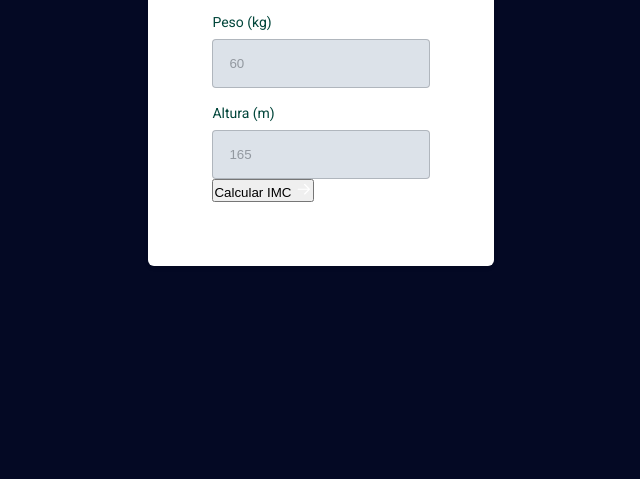
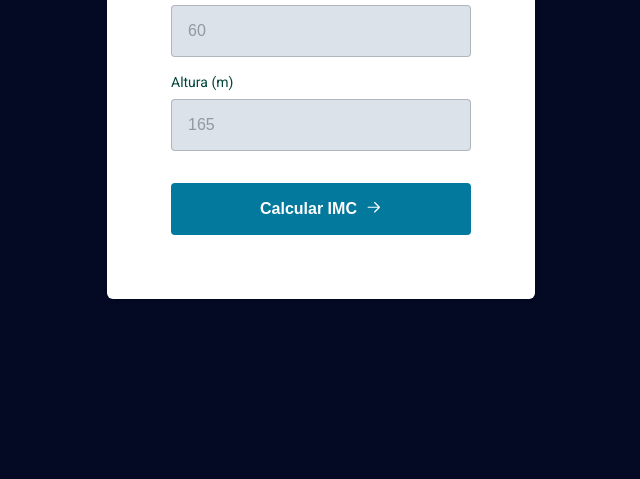
Before and after one commit to Czar1347/explorer-imc, a plain HTML site: page index.html in a window 1280 px wide. Shown: the part 321-800 px from the top of the page, without its empty margins (319-959 px from the left). Drawn offline with Linux system fonts and the light colour scheme.

Commit message:
Finalizando estilos do formulário

```diff
--- a/styles.css
+++ b/styles.css
@@ -16,15 +16,19 @@
     --tt-placeholder: rgba(73, 80, 87, 0.5);
     --tt-button: #fff;
     --bg-button: #02799d;
+    --bg-button-hover: #01475c;
     --bg-error: #f03e3e;
     --tt-error: #fff;
 }
 body{
     background-color: #040924;
+    font-family: "Roboto", sans-serif;
+}
+body,input, button{
     font-size: 1.6rem;
 
-    font-family: "Roboto", sans-serif;
 }
+
 .container{
     display: grid;
     height: 100vh;
@@ -45,6 +49,10 @@ body{
     font-size: 3.2rem;
     line-height: 4rem;
 }
+form{
+    width: 30rem;
+}
+
 form h1{
     margin-bottom: 3.2rem
 }
@@ -74,3 +82,28 @@ form input::placeholder{
 .input-wrapper + .input-wrapper{
     margin-top: 1.6rem;
 }
+
+button{
+    margin-top: 3.2rem;
+    padding: 1.6rem;
+    width: 100%;
+    border: none;
+    background-color: var(--bg-button);
+    color: var(--tt-button);
+    display: flex;
+    justify-content: center;
+    align-content: center;
+    gap: 0.8rem;
+    border-radius: .4rem;
+    font-weight: bold;
+    font-size: 1.6rem;
+    line-height: 2rem;
+
+    cursor: pointer;
+
+    transition: background .3s;
+}
+
+button:hover{
+    background: var(--bg-button-hover);
+}
```
